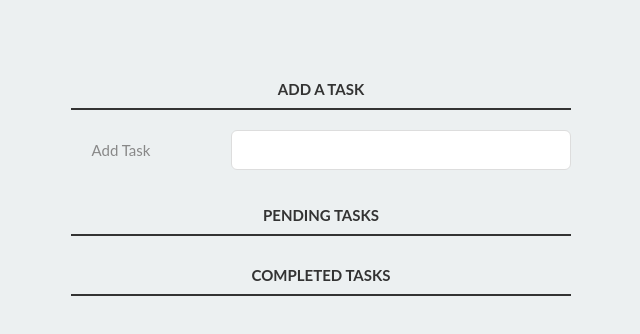
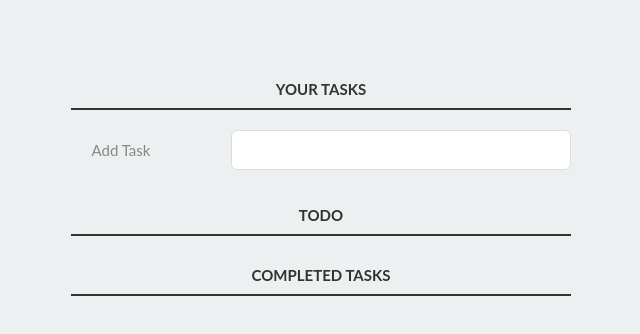
Before and after one commit to Mourya-2602/Work_Tracker, a plain HTML site: page index.html in a window 1280 px wide. Shown: the full height of the page, 319-959 px from the left. Drawn offline with Linux system fonts and the light colour scheme.

Commit message:
Updated index.html

```diff
--- a/index.html
+++ b/index.html
@@ -2,17 +2,17 @@
 <html>
 
 <head>
-    <title>Task Manager</title>
+    <title>Work Tracker</title>
     <link rel="stylesheet" href="style.css" type="text/css" media="screen" charset="utf-8">
 </head>
 
 <body>
     <div class="container">
         <p>
-            <label for="new-task" class="middle">Add a Task</label>
+            <label for="new-task" class="middle">Your Tasks</label>
             <input id="new-task" type="text"><button>Add Task</button>
         </p>
-        <h3 class="middle">Pending Tasks</h3>
+        <h3 class="middle">Todo</h3>
         <ul id="incomplete-tasks">
         </ul>
         <h3 class="middle">Completed Tasks</h3>
```
